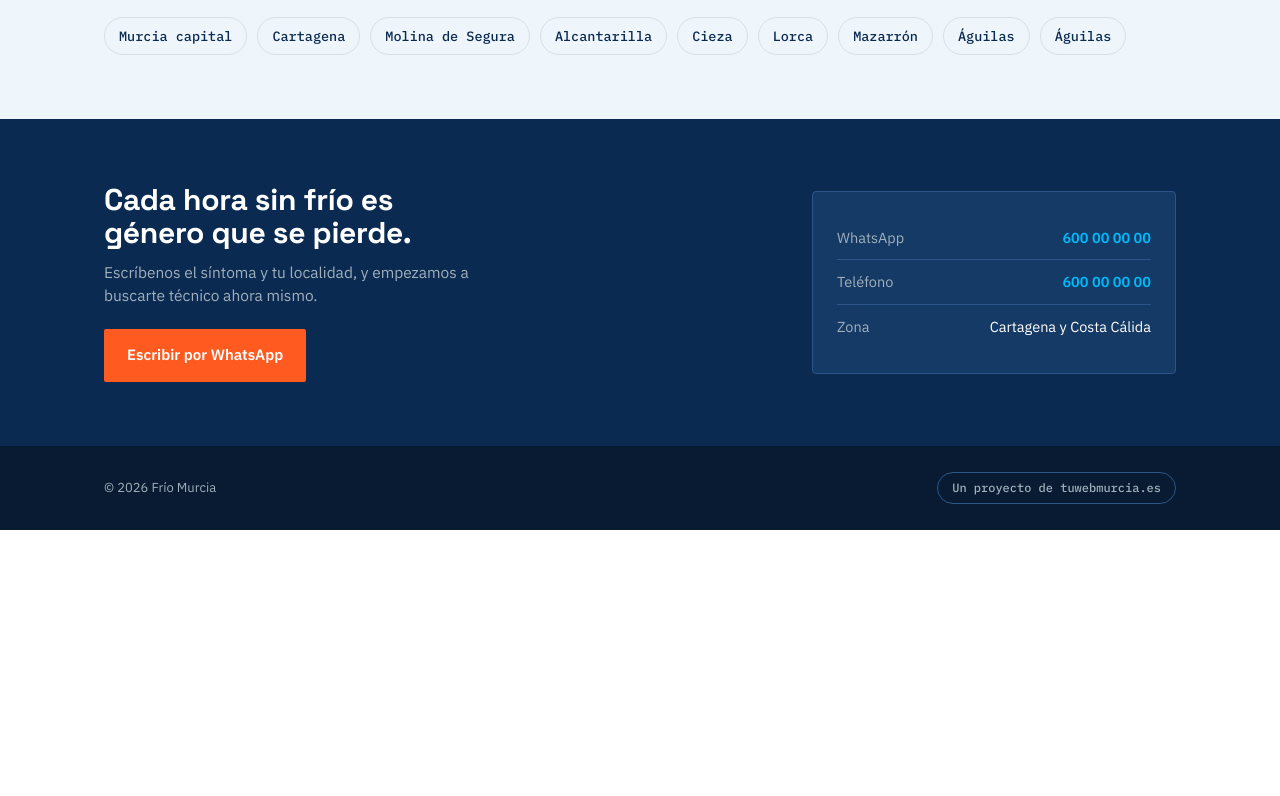
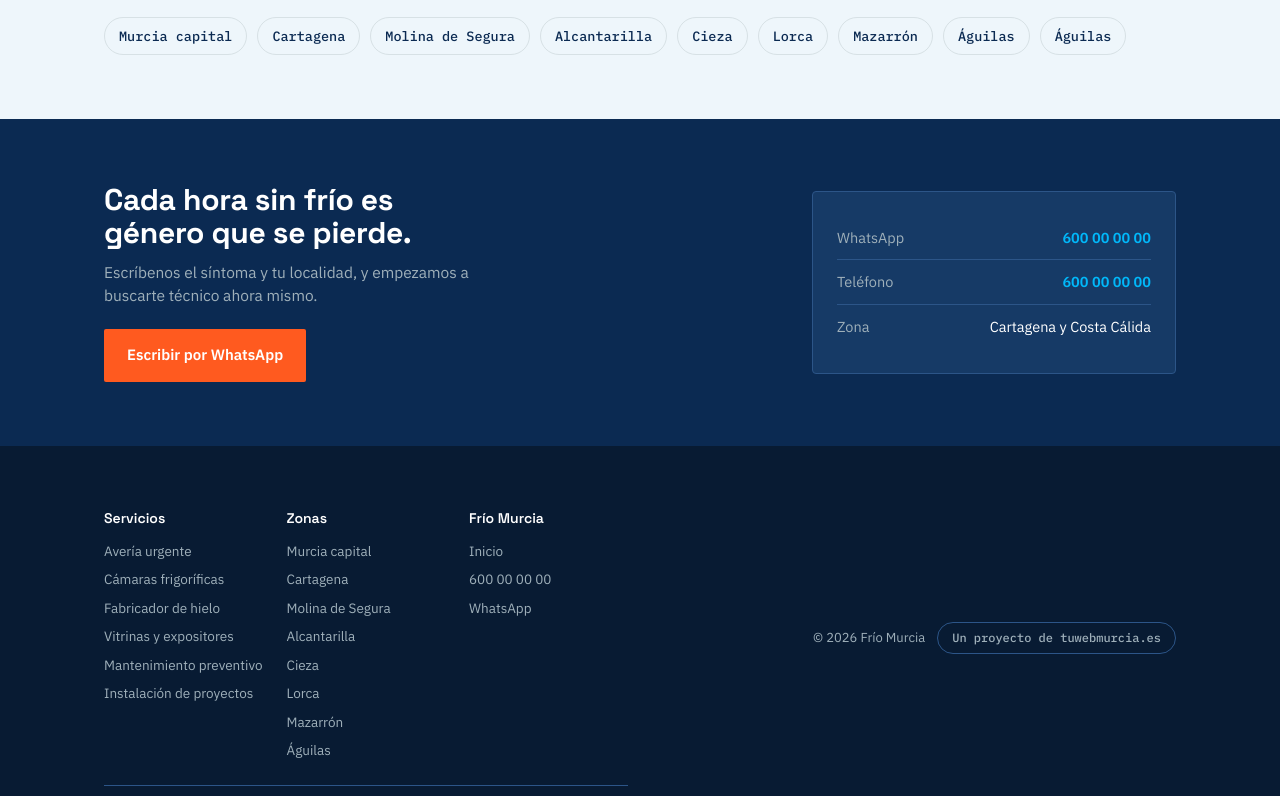
Before and after one commit to solucionesintegralesmurcia/friomurcia, a plain HTML site: page reparacion-camaras-frigorificas-cartagena.html in a window 1280 px wide. Shown: the part 3298-4094 px from the top of the page. Before the commit the page ends 3828 px from the top, so only its background shows below. Drawn offline with Linux system fonts and the light colour scheme.

Commit message:
SEO técnico (OG, schema, footer) en reparacion-camaras-frigorificas-cartagena.html

```diff
--- a/reparacion-camaras-frigorificas-cartagena.html
+++ b/reparacion-camaras-frigorificas-cartagena.html
@@ -7,6 +7,17 @@
 <meta name="description" content="Técnicos de cámaras frigoríficas industriales y modulares en Cartagena. Compresor que no arranca, escarcha, pérdida de temperatura. Respuesta el mismo día.">
 <link rel="icon" type="image/png" sizes="32x32" href="favicon-32.png">
 <link rel="icon" type="image/png" sizes="512x512" href="favicon-512.png">
+<link rel="canonical" href="https://friomurcia.es/reparacion-camaras-frigorificas-cartagena.html">
+<meta property="og:type" content="website">
+<meta property="og:title" content="Reparación de Cámaras Frigoríficas en Cartagena — Frío Murcia">
+<meta property="og:description" content="Técnicos de cámaras frigoríficas industriales y modulares en Cartagena. Compresor que no arranca, escarcha, pérdida de temperatura. Respuesta el mismo día.">
+<meta property="og:image" content="https://friomurcia.es/foto-camara.jpg">
+<meta property="og:url" content="https://friomurcia.es/reparacion-camaras-frigorificas-cartagena.html">
+<meta property="og:locale" content="es_ES">
+<meta name="twitter:card" content="summary_large_image">
+<meta name="twitter:title" content="Reparación de Cámaras Frigoríficas en Cartagena — Frío Murcia">
+<meta name="twitter:description" content="Técnicos de cámaras frigoríficas industriales y modulares en Cartagena. Compresor que no arranca, escarcha, pérdida de temperatura. Respuesta el mismo día.">
+<meta name="twitter:image" content="https://friomurcia.es/foto-camara.jpg">
 <link rel="preconnect" href="https://fonts.googleapis.com">
 <link rel="preconnect" href="https://fonts.gstatic.com" crossorigin>
 <link href="https://fonts.googleapis.com/css2?family=Space+Grotesk:wght@500;600;700&family=IBM+Plex+Sans:wght@400;500;600&family=IBM+Plex+Mono:wght@500;600&display=swap" rel="stylesheet">
@@ -131,7 +142,36 @@
   .hero-photo img{width:100%;height:100%;object-fit:cover;display:block;filter:grayscale(.25) brightness(.9);}
   .hero-photo::after{content:'';position:absolute;inset:0;background:linear-gradient(160deg, rgba(11,42,82,.6), rgba(1,184,250,.2));}
   .hero-photo .photo-tag{position:absolute;bottom:10px;left:12px;z-index:2;font-family:'IBM Plex Mono',monospace;font-size:10.5px;color:rgba(255,255,255,.75);background:rgba(0,0,0,.35);padding:3px 8px;border-radius:20px;}
+
+  .footer-cols{display:grid;grid-template-columns:1fr;gap:24px;padding:36px 0 24px;border-bottom:1px solid var(--steel-line);}
+  @media(min-width:700px){.footer-cols{grid-template-columns:repeat(3,1fr);}}
+  .footer-col h4{font-family:'Space Grotesk',sans-serif;color:var(--paper);font-size:14px;margin:0 0 12px;font-weight:600;}
+  .footer-col ul{list-style:none;margin:0;padding:0;display:flex;flex-direction:column;gap:8px;}
+  .footer-col a{color:var(--text-muted-dark);text-decoration:none;font-size:13.5px;}
+  .footer-col a:hover{color:var(--cyan);}
+  .footer-bottom{display:flex;flex-wrap:wrap;gap:12px;justify-content:space-between;align-items:center;padding-top:18px;}
 </style>
+<script type="application/ld+json">
+{
+  "@context": "https://schema.org",
+  "@type": "LocalBusiness",
+  "name": "Frío Murcia",
+  "image": "https://friomurcia.es/foto-camara.jpg",
+  "url": "https://friomurcia.es/reparacion-camaras-frigorificas-cartagena.html",
+  "telephone": "+34600000000",
+  "areaServed": [
+    "Murcia capital",
+    "Cartagena",
+    "Molina de Segura",
+    "Alcantarilla",
+    "Cieza",
+    "Lorca",
+    "Mazarrón",
+    "Águilas"
+  ],
+  "description": "Técnicos de cámaras frigoríficas industriales y modulares en Cartagena. Compresor que no arranca, escarcha, pérdida de temperatura. Respuesta el mismo día."
+}
+</script>
 </head>
 <body>
 
@@ -287,8 +327,44 @@
 
 <footer>
   <div class="wrap">
-    <span>© <span id="year"></span> Frío Murcia</span>
-    <a class="footer-hub" href="https://tuwebmurcia.es" target="_blank" rel="noopener">Un proyecto de tuwebmurcia.es</a>
+    <div class="footer-cols">
+      <div class="footer-col">
+        <h4>Servicios</h4>
+        <ul>
+        <li><a href="averia-urgente.html">Avería urgente</a></li>
+        <li><a href="reparacion-camaras-frigorificas-murcia.html">Cámaras frigoríficas</a></li>
+        <li><a href="fabricador-hielo-murcia.html">Fabricador de hielo</a></li>
+        <li><a href="vitrinas-expositores-murcia.html">Vitrinas y expositores</a></li>
+        <li><a href="mantenimiento-preventivo.html">Mantenimiento preventivo</a></li>
+        <li><a href="instalacion-proyectos.html">Instalación de proyectos</a></li>
+        </ul>
+      </div>
+      <div class="footer-col">
+        <h4>Zonas</h4>
+        <ul>
+        <li><a href="averia-urgente.html">Murcia capital</a></li>
+        <li><a href="averia-urgente-cartagena.html">Cartagena</a></li>
+        <li><a href="averia-urgente-molina-de-segura.html">Molina de Segura</a></li>
+        <li><a href="averia-urgente-alcantarilla.html">Alcantarilla</a></li>
+        <li><a href="averia-urgente-cieza.html">Cieza</a></li>
+        <li><a href="averia-urgente-lorca.html">Lorca</a></li>
+        <li><a href="averia-urgente-mazarron.html">Mazarrón</a></li>
+        <li><a href="averia-urgente-aguilas.html">Águilas</a></li>
+        </ul>
+      </div>
+      <div class="footer-col">
+        <h4>Frío Murcia</h4>
+        <ul>
+          <li><a href="index.html">Inicio</a></li>
+          <li><a href="tel:+34600000000">600 00 00 00</a></li>
+          <li><a href="https://wa.me/34600000000" target="_blank" rel="noopener">WhatsApp</a></li>
+        </ul>
+      </div>
+    </div>
+    <div class="footer-bottom">
+      <span>© <span id="year"></span> Frío Murcia</span>
+      <a class="footer-hub" href="https://tuwebmurcia.es" target="_blank" rel="noopener">Un proyecto de tuwebmurcia.es</a>
+    </div>
   </div>
 </footer>
 
```
